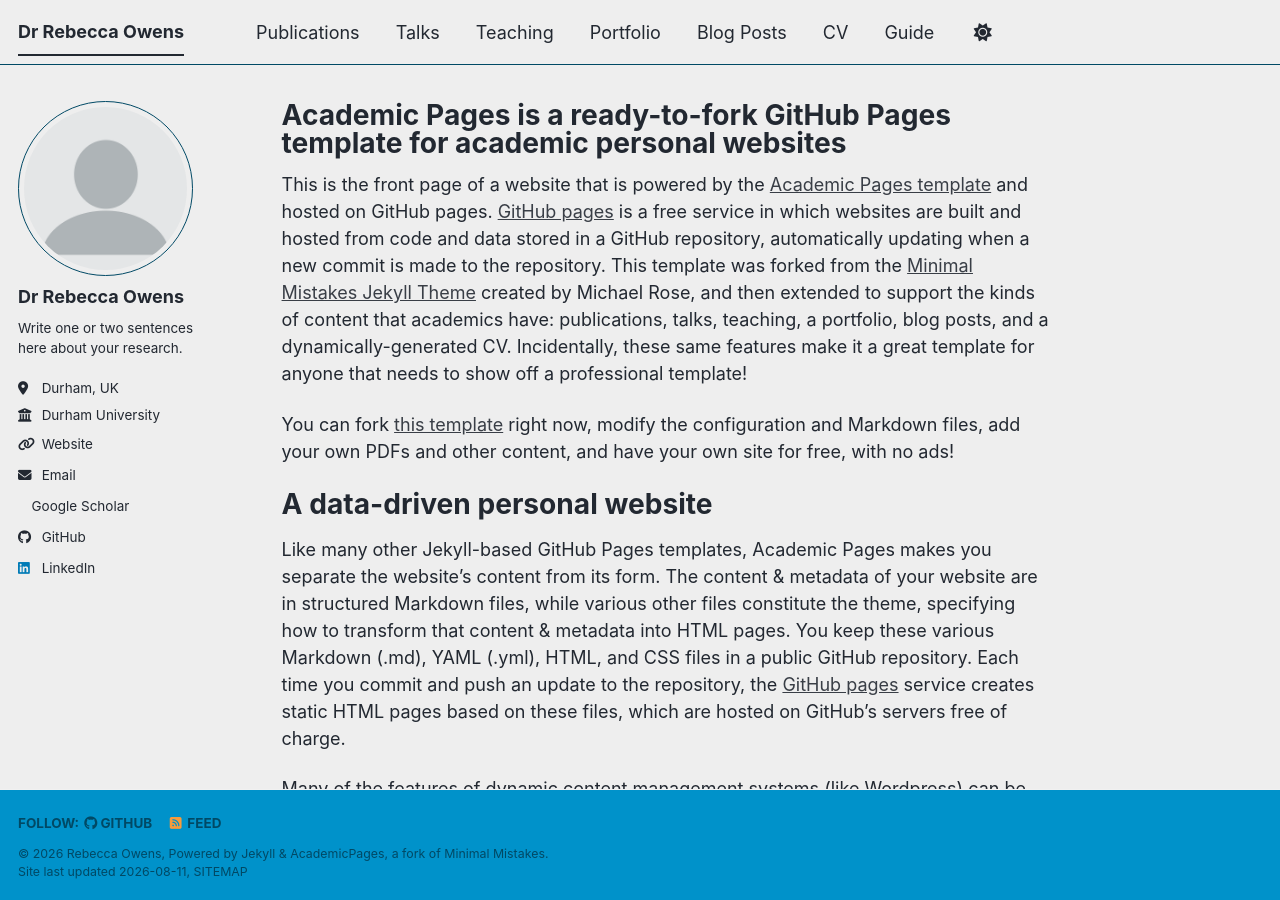
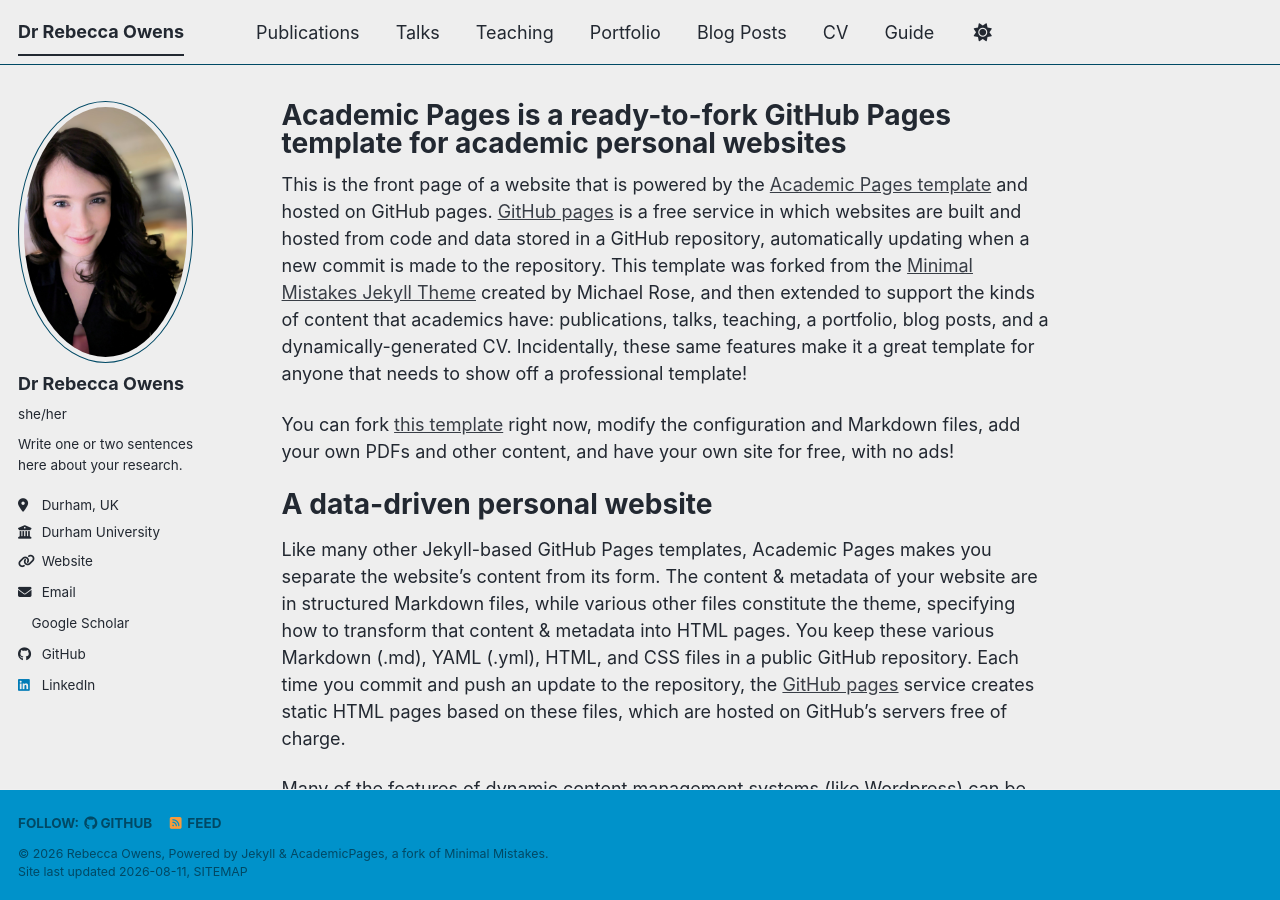
Before and after one commit to Rebecca-Owens/Rebecca-Owens.github.io, a Jekyll site: the page built from _pages/about.md, in a window 1280 px wide and 900 px high. Built offline with Jekyll 4.4.1, drawn with Linux system fonts in a browser that asks for light colours; a style sheet for code colours, icons or effects is not loaded.

Commit message:
Update author avatar and pronouns in config

```diff
--- a/_config.yml
+++ b/_config.yml
@@ -22,9 +22,9 @@ repository               : "Rebecca-Owens/Rebecca-Owens.github.io"
 #               Additional customization can be done by editing /_includes/author-profile.html
 author:
   # Biographic information
-  avatar           : "profile.png"
+  avatar           : "RO photo.jpg"
   name             : "Dr Rebecca Owens"
-  pronouns         : # example: "she/her"
+  pronouns         : "she/her"
   bio              : "Write one or two sentences here about your research."
   location         : "Durham, UK"
   employer         : "Durham University"
```
